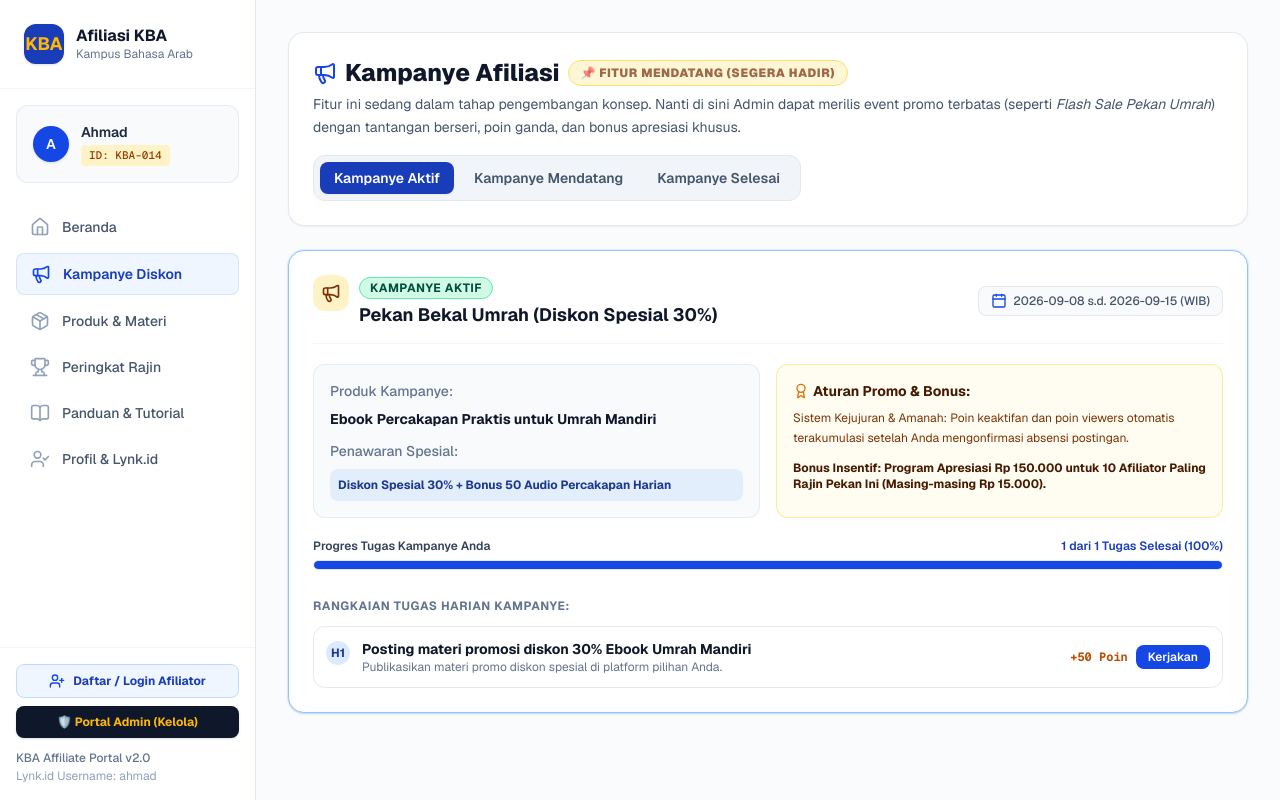
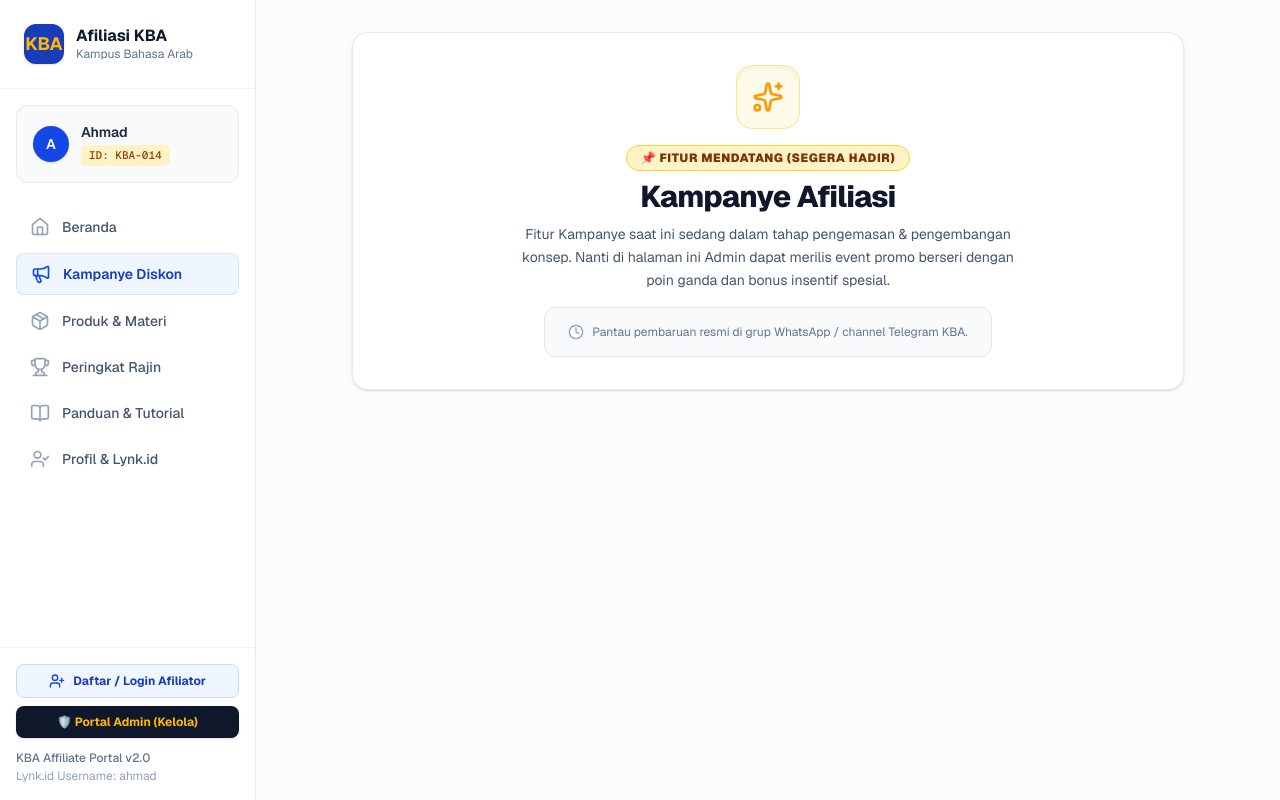
Before and after one commit to mozakki99/kba-affiliate, a Next.js app: page /kampanye in a window 1280 px wide. Built offline with nearby package versions, Linux system fonts and the light colour scheme.

Commit message:
refactor(kampanye): replace all campaign lists with clean pure Fitur Mendatang notice card

```diff
--- a/src/app/admin/page.tsx
+++ b/src/app/admin/page.tsx
@@ -1084,65 +1084,25 @@ Silakan masuk ke portal untuk mulai menjalankan tugas promosi, mengklaim poin ke
 
         {/* TAB 5: KELOLA KAMPANYE */}
         {activeTab === 'kampanye' && (
-          <div className="space-y-4">
-            {/* Fitur Mendatang Notice Banner */}
-            <div className="p-4 bg-amber-50 border border-amber-300 rounded-2xl flex items-start gap-3 text-xs text-amber-950">
-              <Sparkles className="w-5 h-5 text-amber-600 shrink-0 mt-0.5" />
-              <div className="space-y-1">
-                <div className="flex items-center gap-2">
-                  <h3 className="font-extrabold text-sm text-amber-900">📌 Fitur Kampanye Diskon (Fitur Mendatang)</h3>
-                  <span className="px-2 py-0.5 bg-amber-200 text-amber-950 rounded text-[10px] font-black uppercase">
-                    Dalam Pengembangan Konsep
-                  </span>
-                </div>
-                <p className="leading-relaxed">
-                  Fitur ini disiapkan untuk merilis event promosi berseri terbatas (seperti <em>Flash Sale Pekan Umrah</em>) dengan tantangan berseri, poin ganda, dan bonus uang tunai untuk 10 afiliator terajin. Anda tetap dapat mencoba membuat draf simulasi kampanye di bawah ini untuk melihat gambaran alurnya.
-                </p>
-              </div>
-            </div>
-
-            <div className="bg-white p-5 rounded-2xl border border-slate-200 shadow-sm flex flex-col sm:flex-row justify-between sm:items-center gap-4">
-              <div>
-                <h2 className="font-bold text-base text-slate-900">Simulasi Kelola Kampanye Komisi</h2>
-                <p className="text-xs text-slate-500">
-                  Draf kampanye promo yang siap dirilis saat fitur ini aktif penuh.
-                </p>
-              </div>
-
-              <button
-                onClick={() => setShowNewCampaignModal(true)}
-                className="px-5 py-2.5 bg-blue-800 hover:bg-blue-900 text-white rounded-xl text-xs font-bold transition-colors shadow-md flex items-center justify-center gap-2"
-              >
-                <PlusCircle className="w-4 h-4" />
-                <span>Buat Draf Kampanye Baru</span>
-              </button>
-            </div>
-
-            <div className="space-y-4">
-              {campaigns.map((camp) => (
-                <div key={camp.id} className="bg-white p-6 rounded-2xl border border-slate-200 shadow-sm space-y-4">
-                  <div className="flex items-center justify-between border-b border-slate-100 pb-3">
-                    <div>
-                      <h3 className="font-extrabold text-base text-slate-900">{camp.title}</h3>
-                      <p className="text-xs text-slate-500 mt-0.5">Produk: {camp.productName}</p>
-                    </div>
-                    <span className="px-3 py-1 bg-emerald-100 text-emerald-900 border border-emerald-300 rounded-full text-xs font-extrabold uppercase">
-                      {camp.status}
-                    </span>
-                  </div>
-
-                  <div className="grid grid-cols-1 sm:grid-cols-2 gap-3 text-xs">
-                    <div className="p-3 bg-blue-50/60 border border-blue-200/80 rounded-xl">
-                      <span className="font-bold text-blue-950 block">Penawaran Promo:</span>
-                      <p className="text-slate-800 font-semibold">{camp.offer}</p>
-                    </div>
-                    <div className="p-3 bg-amber-50/60 border border-amber-200/80 rounded-xl">
-                      <span className="font-bold text-amber-950 block">Bonus Keaktifan:</span>
-                      <p className="text-slate-800 font-semibold">{camp.bonus}</p>
-                    </div>
-                  </div>
-                </div>
-              ))}
+          <div className="bg-white p-8 rounded-2xl border border-slate-200 shadow-sm text-center space-y-4">
+            <div className="w-16 h-16 rounded-2xl bg-amber-50 border border-amber-200 text-amber-600 flex items-center justify-center mx-auto shadow-inner">
+              <Sparkles className="w-8 h-8 text-amber-500" />
+            </div>
+
+            <div className="space-y-2 max-w-lg mx-auto">
+              <span className="inline-block px-3.5 py-1 bg-amber-100 text-amber-900 border border-amber-300 rounded-full text-xs font-black uppercase tracking-wider">
+                📌 Fitur Mendatang (Segera Hadir)
+              </span>
+              <h2 className="text-xl sm:text-2xl font-extrabold text-slate-900">
+                Kelola Kampanye Afiliasi
+              </h2>
+              <p className="text-xs sm:text-sm text-slate-600 leading-relaxed">
+                Fitur Kampanye saat ini sedang dalam tahap matang pengembangan konsep. Nanti di menu ini Admin dapat merilis event promosi berseri terbatas (seperti <em>Flash Sale Pekan Umrah</em>) dengan tantangan berseri, poin ganda, dan bonus uang tunai untuk 10 afiliator terajin.
+              </p>
+            </div>
+
+            <div className="p-3.5 bg-slate-50 border border-slate-200 rounded-xl max-w-md mx-auto text-xs text-slate-500">
+              Menu ini akan aktif sepenuhnya saat konsep kampanye disahkan.
             </div>
           </div>
         )}
--- a/src/app/kampanye/page.tsx
+++ b/src/app/kampanye/page.tsx
@@ -1,40 +1,13 @@
 'use client';
 
-import React, { useState } from 'react';
+import React from 'react';
 import { useKBAStore } from '@/data/store';
 import { DesktopSidebar } from '@/components/layout/DesktopSidebar';
 import { MobileBottomNav } from '@/components/layout/MobileBottomNav';
-import { CampaignCard } from '@/components/kampanye/CampaignCard';
-import { TaskDetailModal } from '@/components/tugas/TaskDetailModal';
-import { ToastContainer, ToastMessage } from '@/components/ui/Toast';
-import { Task } from '@/types';
-import { Megaphone } from 'lucide-react';
+import { Sparkles, Clock, Megaphone } from 'lucide-react';
 
 export default function KampanyePage() {
-  const {
-    user,
-    campaigns,
-    tasks,
-    isLoaded,
-    submitTaskChecklist,
-    resetDemoState,
-  } = useKBAStore();
-
-  const [activeTab, setActiveTab] = useState<'Aktif' | 'Mendatang' | 'Selesai'>('Aktif');
-  const [selectedTask, setSelectedTask] = useState<Task | null>(null);
-  const [toasts, setToasts] = useState<ToastMessage[]>([]);
-
-  const addToast = (text: string, type: 'success' | 'error' | 'info') => {
-    const id = `toast-${Date.now()}`;
-    setToasts((prev) => [...prev, { id, type, text }]);
-    setTimeout(() => {
-      setToasts((prev) => prev.filter((t) => t.id !== id));
-    }, 4000);
-  };
-
-  const removeToast = (id: string) => {
-    setToasts((prev) => prev.filter((t) => t.id !== id));
-  };
+  const { user, isLoaded } = useKBAStore();
 
   if (!isLoaded) {
     return (
@@ -44,92 +17,39 @@ export default function KampanyePage() {
     );
   }
 
-  const filteredCampaigns = campaigns.filter((c) => c.status === activeTab);
-
   return (
     <div className="min-h-screen bg-slate-50/70 text-slate-900 flex flex-col md:flex-row font-sans pb-20 md:pb-0">
-      <ToastContainer toasts={toasts} onDismiss={removeToast} />
       <DesktopSidebar user={user} />
 
       <main className="flex-1 flex flex-col min-w-0">
+        <div className="p-4 sm:p-8 max-w-4xl w-full mx-auto space-y-6">
+          {/* Header */}
+          <div className="bg-white p-6 sm:p-8 rounded-2xl border border-slate-200/90 shadow-sm text-center space-y-4">
+            <div className="w-16 h-16 rounded-2xl bg-amber-50 border border-amber-200 text-amber-600 flex items-center justify-center mx-auto shadow-inner">
+              <Sparkles className="w-8 h-8 text-amber-500" />
+            </div>
 
-        <div className="p-4 sm:p-8 max-w-5xl w-full mx-auto space-y-6">
-          {/* Header */}
-          <div className="bg-white p-5 sm:p-6 rounded-2xl border border-slate-200/90 shadow-xs flex flex-wrap items-center justify-between gap-4">
-            <div>
-              <div className="flex items-center gap-2 mb-1">
-                <h1 className="text-xl sm:text-2xl font-extrabold text-slate-900 flex items-center gap-2">
-                  <Megaphone className="w-6 h-6 text-blue-700" />
-                  Kampanye Afiliasi
-                </h1>
-                <span className="px-3 py-1 bg-amber-100 text-amber-900 border border-amber-300 rounded-full text-xs font-black uppercase tracking-wider animate-pulse flex items-center gap-1">
-                  📌 Fitur Mendatang (Segera Hadir)
-                </span>
-              </div>
-              <p className="text-xs sm:text-sm text-slate-600 mt-1 leading-relaxed">
-                Fitur ini sedang dalam tahap pengembangan konsep. Nanti di sini Admin dapat merilis event promo terbatas (seperti <em>Flash Sale Pekan Umrah</em>) dengan tantangan berseri, poin ganda, dan bonus apresiasi khusus.
+            <div className="space-y-2">
+              <span className="inline-block px-3.5 py-1 bg-amber-100 text-amber-900 border border-amber-300 rounded-full text-xs font-black uppercase tracking-wider">
+                📌 Fitur Mendatang (Segera Hadir)
+              </span>
+              <h1 className="text-2xl sm:text-3xl font-extrabold text-slate-900 tracking-tight">
+                Kampanye Afiliasi
+              </h1>
+              <p className="text-xs sm:text-sm text-slate-600 max-w-lg mx-auto leading-relaxed">
+                Fitur Kampanye saat ini sedang dalam tahap pengemasan & pengembangan konsep. Nanti di halaman ini Admin dapat merilis event promo berseri dengan poin ganda dan bonus insentif spesial.
               </p>
             </div>
 
-            {/* Filter Tabs */}
-            <div className="flex items-center gap-1.5 bg-slate-100 p-1.5 rounded-xl border border-slate-200 text-xs sm:text-sm font-semibold">
-              {(['Aktif', 'Mendatang', 'Selesai'] as const).map((status) => (
-                <button
-                  key={status}
-                  onClick={() => setActiveTab(status)}
-                  className={`px-3.5 py-1.5 rounded-lg transition-colors ${
-                    activeTab === status
-                      ? 'bg-blue-800 text-white shadow-xs'
-                      : 'text-slate-600 hover:text-slate-900 hover:bg-slate-200/60'
-                  }`}
-                >
-                  Kampanye {status}
-                </button>
-              ))}
+            <div className="p-4 bg-slate-50 border border-slate-200 rounded-xl max-w-md mx-auto text-xs text-slate-500 flex items-center justify-center gap-2">
+              <Clock className="w-4 h-4 text-slate-400 shrink-0" />
+              <span>Pantau pembaruan resmi di grup WhatsApp / channel Telegram KBA.</span>
             </div>
           </div>
-
-          {/* List of Campaigns */}
-          {filteredCampaigns.length === 0 ? (
-            <div className="p-12 bg-white rounded-2xl border border-slate-200 text-center space-y-3">
-              <div className="w-12 h-12 rounded-full bg-slate-100 text-slate-400 flex items-center justify-center mx-auto">
-                <Megaphone className="w-6 h-6" />
-              </div>
-              <h3 className="font-bold text-slate-700 text-base">Tidak ada kampanye pada kategori ini</h3>
-              <p className="text-xs text-slate-500 max-w-md mx-auto">
-                Kampanye baru akan diumumkan secara berkala oleh admin KBA.
-              </p>
-            </div>
-          ) : (
-            <div className="space-y-6">
-              {filteredCampaigns.map((campaign) => (
-                <CampaignCard
-                  key={campaign.id}
-                  campaign={campaign}
-                  tasks={tasks}
-                  onOpenTask={(t) => setSelectedTask(t)}
-                />
-              ))}
-            </div>
-          )}
         </div>
       </main>
 
       <MobileBottomNav user={user} />
-
-      {/* Task Detail Modal */}
-      {selectedTask && (
-        <TaskDetailModal
-          task={selectedTask}
-          campaign={campaigns.find((c) => c.id === selectedTask.campaignId)}
-          userLynkId={user.lynkIdUsername}
-          onClose={() => setSelectedTask(null)}
-          onSubmitChecklist={(id, checked, platforms, platformViewers, url, note) => {
-            submitTaskChecklist(id, checked, platforms, platformViewers, url, note);
-          }}
-          onShowToast={addToast}
-        />
-      )}
     </div>
   );
 }
```
